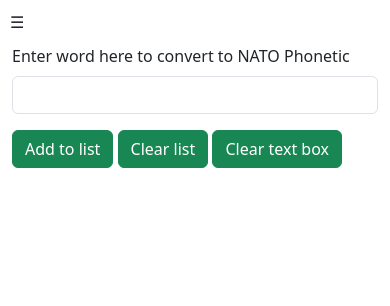
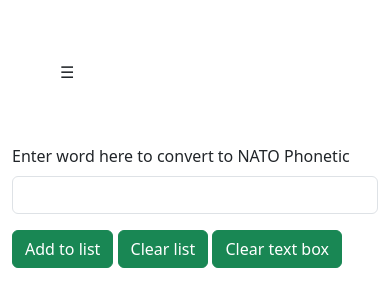
Before and after one commit to hrantgartley/376-labs, a website: page juliet/index.html in a window 390 px wide. Drawn offline with nearby package versions, Linux system fonts and the light colour scheme.

Commit message:
juliet mobile

```diff
--- a/juliet/index.html
+++ b/juliet/index.html
@@ -14,7 +14,7 @@
         <link rel="shortcut icon" href="images/cat.png" type="image/x-icon">
     </head>
     <body>
-        <div id="hamburger" class="d-block d-md-none">
+        <div id="hamburger" class="d-block d-md-none" style="margin:50px">
             &#9776;
         </div>
         <nav id="mobile-menu">
```
